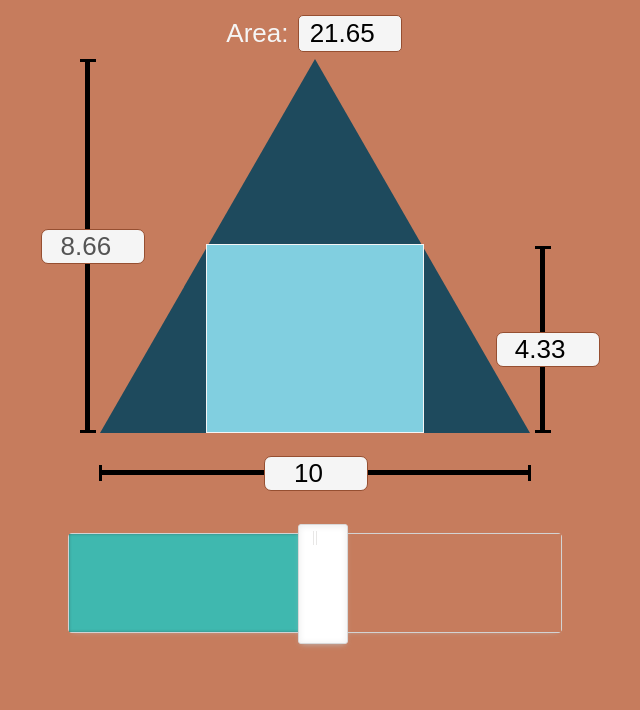
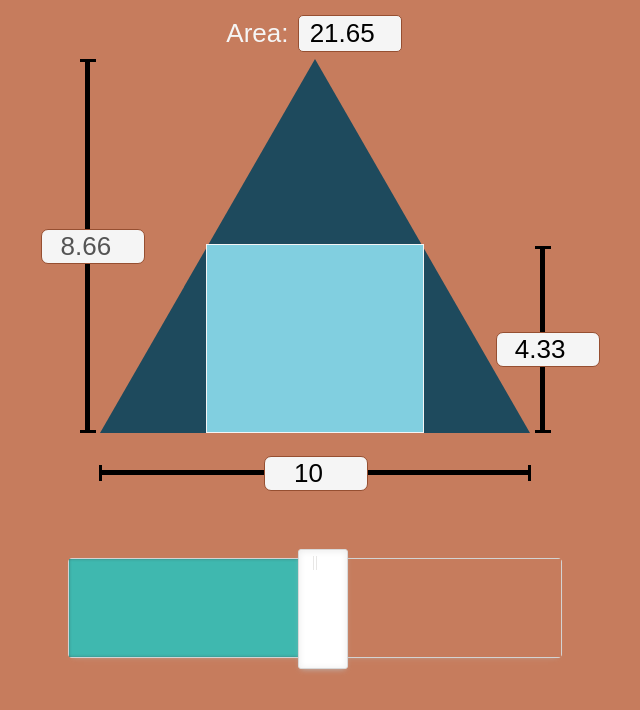
Before and after one commit to searleser97/Optimizaci-nExamples, a plain HTML site: page Ejemplo1/index.html in a window 1280 px wide. Shown: the whole page, without its empty margins (325-965 px from the left). Drawn offline with Linux system fonts and the light colour scheme.

Commit message:
noUi-handle margin-top

```diff
--- a/Ejemplo1/logic.js
+++ b/Ejemplo1/logic.js
@@ -46,6 +46,8 @@ $(document).ready(function() {
         });
 
         $('#theight').val(userTriangleH.toFixed(2));
+
+        $('.myrangeslider').css({'margin-top' : triangleH / 3});
     }
 
     init();
--- a/Ejemplo1/style.css
+++ b/Ejemplo1/style.css
@@ -50,7 +50,7 @@
     /*background-color: red;*/
     margin-right: auto;
     margin-left: auto;
-    margin-top: 100px;
+    margin-top: 20%;
 }
 
 .noUi-horizontal .noUi-handle {
```
